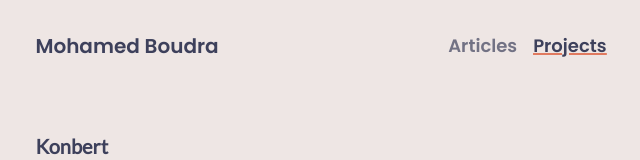
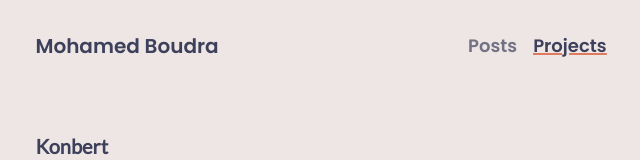
Before and after one commit to boudra/moboudra.com, a Next.js app: page /projects in a window 1280 px wide. Shown: the top 160 px of the page, without its empty margins (319-959 px from the left). Built offline with nearby package versions, Linux system fonts and the light colour scheme.

Commit message:
software is about people

```diff
--- a/src/pages/_app.js
+++ b/src/pages/_app.js
@@ -30,7 +30,7 @@ function MyApp({ Component, pageProps }) {
                   : "decoration-transparent text-primary/70 hover:text-primary "
               }`}
             >
-              <Link href="/">Articles</Link>
+              <Link href="/">Posts</Link>
             </div>
             <div
               className={`font-display text-lg underline decoration-2 ${
```
